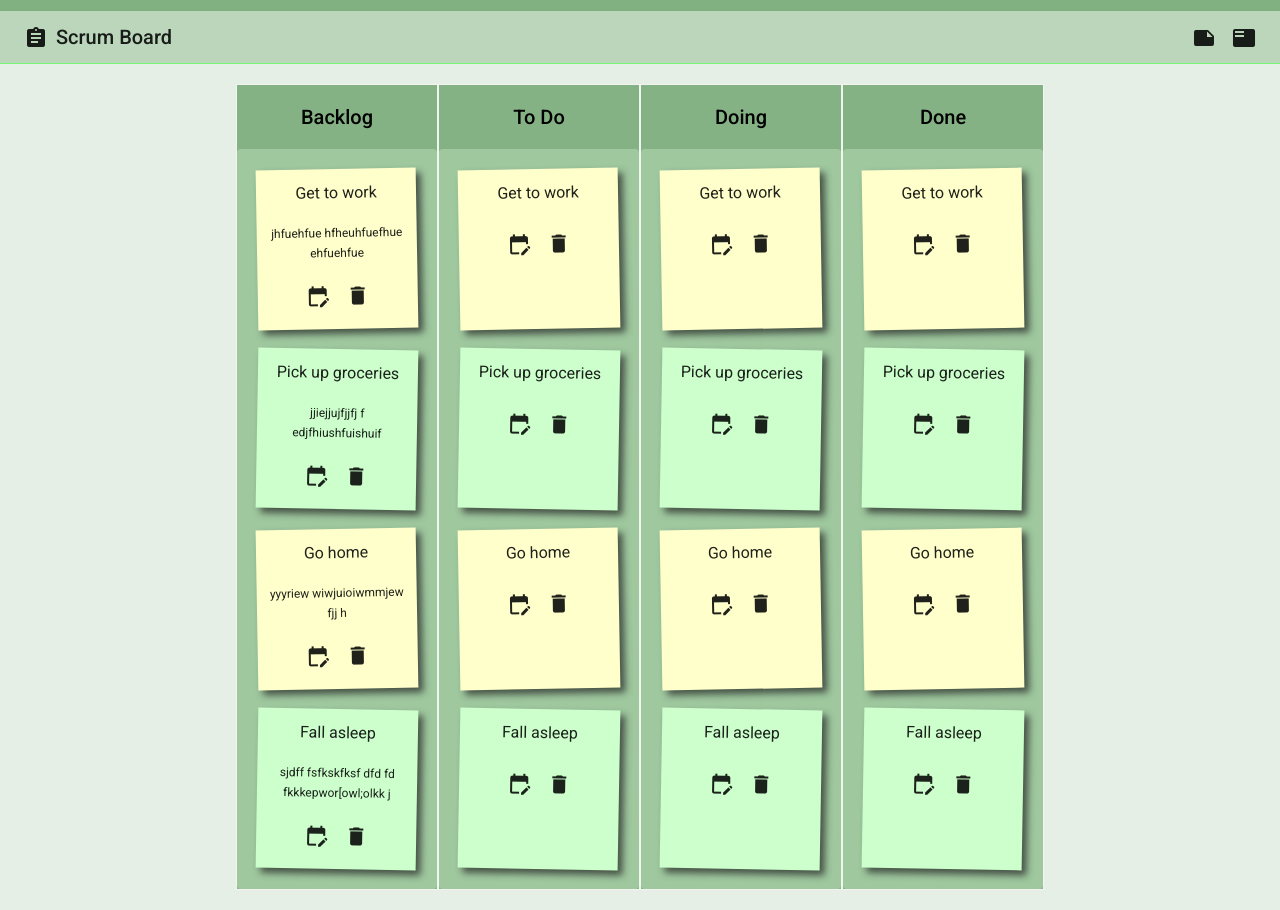
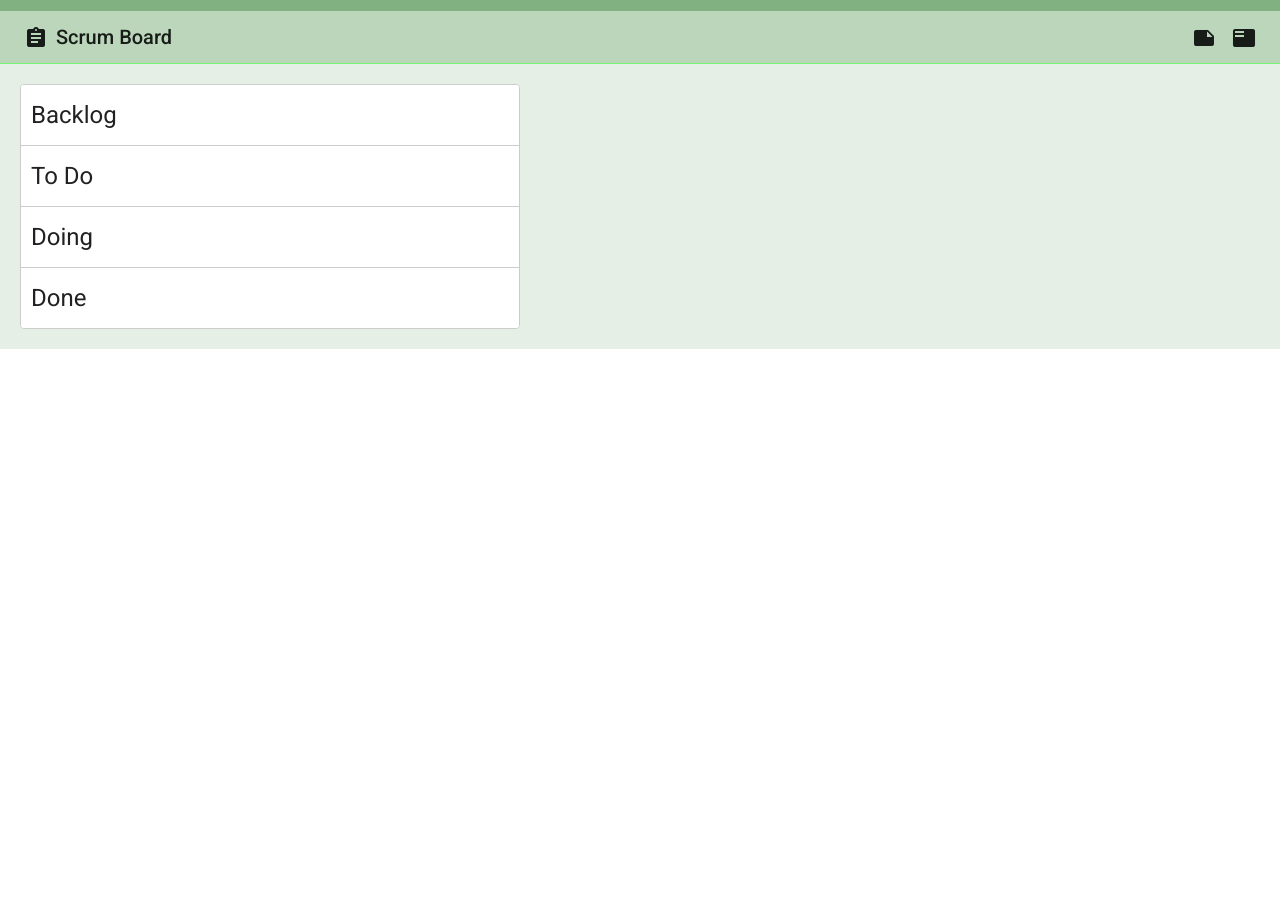
Before and after one commit to cristianzortea/scrum, an Angular app: page /columns in a window 1280 px wide. After the commit the page ends 800 px from the top, so only its background shows below. Built offline with nearby package versions, Linux system fonts and the light colour scheme.

Commit message:
Adding Stories Detail

```diff
--- a/src/app/app-routing.module.ts
+++ b/src/app/app-routing.module.ts
@@ -2,12 +2,13 @@ import { NgModule } from '@angular/core';
 import { RouterModule, Routes } from '@angular/router';
 
 import { BoardComponent } from './board/board.component';
+import { ColumnsListComponent } from './columns-list/columns-list.component';
 
 
 const routes: Routes = [
   { path: '', redirectTo: '/board', pathMatch: 'full' },
   { path: 'board', component: BoardComponent },
-  { path: 'columns', component: BoardComponent },
+  { path: 'columns', component: ColumnsListComponent },
   { path: 'story', component: BoardComponent },
 ];
 
--- a/src/app/board.service.ts
+++ b/src/app/board.service.ts
@@ -14,6 +14,7 @@ export class BoardService {
     {
       id: 1,
       name: 'Backlog',
+      position:0,
       stories : [ {
         id: 1,
         name: 'Get to work',
@@ -32,9 +33,9 @@ export class BoardService {
         description:' sjdff  fsfkskfksf  dfd fd  fkkkepwor[owl;olkk  j'
       }]},
     {
-        id: 2222, name: 'To Do',  stories : [ {id: 10, name: 'Get to work', description:''}, {id:21, name:'Pick up groceries', description:''},{id:31, name:'Go home', description:''},{id:35, name:'Fall asleep', description:''}]},
-    {id: 3333, name: 'Doing',  stories : [ {id: 11, name: 'Get to work', description:''}, {id:22, name:'Pick up groceries', description:''},{id:32, name:'Go home', description:''},{id:36, name:'Fall asleep', description:''}]},
-    {id: 4444, name: 'Done',  stories : [ {id: 12, name: 'Get to work', description:''}, {id:23, name:'Pick up groceries', description:''},{id:33, name:'Go home', description:''},{id:37, name:'Fall asleep', description:''}]}
+      id: 2222, name: 'To Do', position:1, stories : [ {id: 10, name: 'Get to work', description:''}, {id:21, name:'Pick up groceries', description:''},{id:31, name:'Go home', description:''},{id:35, name:'Fall asleep', description:''}]},
+    {id: 3333, name: 'Doing', position:2, stories : [ {id: 11, name: 'Get to work', description:''}, {id:22, name:'Pick up groceries', description:''},{id:32, name:'Go home', description:''},{id:36, name:'Fall asleep', description:''}]},
+    {id: 4444, name: 'Done', position:3, stories : [ {id: 12, name: 'Get to work', description:''}, {id:23, name:'Pick up groceries', description:''},{id:33, name:'Go home', description:''},{id:37, name:'Fall asleep', description:''}]}
   ];
 
   constructor() {
--- a/src/app/column.ts
+++ b/src/app/column.ts
@@ -3,5 +3,6 @@ import { Story } from "./story";
 export interface Column {
     id?: number;
     name?: string;
+    position?: number;
     stories?: Story[];
 }
--- a/src/app/columns-list/columns-list.component.css
+++ b/src/app/columns-list/columns-list.component.css
@@ -0,0 +1,61 @@
+.container {
+    padding: 20px;
+    text-align: center;
+    background: rgb(0 100 0 / 0.1) !important
+}
+
+
+.example-list {
+    width: 500px;
+    max-width: 100%;
+    border: solid 1px #ccc;
+    min-height: 60px;
+    display: block;
+    background: white;
+    border-radius: 4px;
+    overflow: hidden;
+  }
+
+  .example-box {
+    padding: 20px 10px;
+    border-bottom: solid 1px #ccc;
+    color: rgba(0, 0, 0, 0.87);
+    display: flex;
+    flex-direction: row;
+    align-items: center;
+    justify-content: space-between;
+    box-sizing: border-box;
+    cursor: move;
+    background: white;
+    font-size: 24px;
+  }
+  .example-box:hover {
+    background: rgba(31, 121, 31, 0.3);
+  }
+
+  .cdk-drag-preview {
+    box-sizing: border-box;
+    border-radius: 4px;
+    box-shadow: 0 5px 5px -3px rgba(0, 0, 0, 0.2),
+                0 8px 10px 1px rgba(0, 0, 0, 0.14),
+                0 3px 14px 2px rgba(0, 0, 0, 0.12);
+  }
+
+  .cdk-drag-animating {
+    transition: transform 250ms cubic-bezier(0, 0, 0.2, 1);
+  }
+
+  .example-box:last-child {
+    border: none;
+  }
+
+  .example-list.cdk-drop-list-dragging .example-box:not(.cdk-drag-placeholder) {
+    transition: transform 250ms cubic-bezier(0, 0, 0.2, 1);
+  }
+
+  .example-custom-placeholder {
+    background: rgba(31, 121, 31, 0.3);
+    border: dotted 3px #999;
+    min-height: 60px;
+    transition: transform 250ms cubic-bezier(0, 0, 0.2, 1);
+  }
--- a/src/app/columns-list/columns-list.component.html
+++ b/src/app/columns-list/columns-list.component.html
@@ -1 +1,9 @@
-<p>columns-list works!</p>
+
+<div class="container">
+    <div cdkDropList class="example-list" (cdkDropListDropped)="drop($event)">
+        <div class="example-box" *ngFor="let item of list" cdkDrag>
+            <div class="example-custom-placeholder" *cdkDragPlaceholder></div>
+            {{item}}
+        </div>
+    </div>
+</div>
--- a/src/app/columns-list/columns-list.component.ts
+++ b/src/app/columns-list/columns-list.component.ts
@@ -1,15 +1,30 @@
 import { Component, OnInit } from '@angular/core';
+import {CdkDragDrop, moveItemInArray} from '@angular/cdk/drag-drop';
+import { Column } from '../column';
+import { BoardService } from '../board.service';
 
 @Component({
   selector: 'app-columns-list',
   templateUrl: './columns-list.component.html',
   styleUrls: ['./columns-list.component.css']
 })
+
 export class ColumnsListComponent implements OnInit {
+  list: string[] = [];
+  columns: Column[] = [];
 
-  constructor() { }
+  constructor(private boardService: BoardService) { }
 
   ngOnInit(): void {
+    this.columns = this.boardService.getColumns();
+    for(let index of this.columns) {
+      this.list.push(index.name!);
+    }
   }
 
+  drop(event: CdkDragDrop<string[]>) {
+    console.log("previousIndex" + event.previousIndex);
+    console.log("currentIndex" +  event.currentIndex);
+    moveItemInArray(this.list, event.previousIndex, event.currentIndex);
+  }
 }
--- a/src/app/header/header.component.html
+++ b/src/app/header/header.component.html
@@ -4,7 +4,7 @@
     </button>
     <span>Scrum Board</span>
     <span class="example-spacer"></span>
-    <button routerLink="/board2/" mat-icon-button class="example-icon favorite-icon" aria-label="Example icon-button with heart icon">
+    <button routerLink="/columns/" mat-icon-button class="example-icon favorite-icon" aria-label="Example icon-button with heart icon">
       <mat-icon>note</mat-icon>
     </button>
     <button routerLink="/board/" mat-icon-button class="example-icon" aria-label="Example icon-button with share icon">
--- /dev/null
+++ b/src/app/story/story-detail-dialog.html
@@ -0,0 +1,9 @@
+<h1>
+  <input class="story-name" [(ngModel)]="story.name" id="story-name" placeholder="Name">
+</h1>
+<div mat-dialog-content>
+  <div><span>id: </span>{{data.id}}</div>
+</div>
+<div mat-dialog-actions>
+  <button mat-button mat-dialog-close>Okay</button>
+</div>
--- /dev/null
+++ b/src/app/story/story-dialog.css
@@ -0,0 +1,21 @@
+
+
+.mat-dialog-container{
+    min-height: 60px;
+    box-sizing:border-box;
+    background: rgb(0 100 0 / 0.1) !important;
+    border-radius: 4px;
+    overflow: hidden;
+    display: block;
+}
+
+.story-name{
+    border: none;
+    border-bottom:1px solid #ccc;
+    width:100%;
+    background-color: transparent;
+    resize: none;
+    outline: none;
+    font-size: large;
+    color: black;
+}
--- a/src/app/story/story.component.html
+++ b/src/app/story/story.component.html
@@ -1,7 +1,7 @@
 <h3>{{story.name}}</h3>
 <p>{{story.description}}</p>
 <div>
-    <button routerLink="/board/" mat-icon-button class="example-icon favorite-icon" aria-label="Example icon-button with heart icon">
+    <button (click)="openDialog()" mat-icon-button class="example-icon" aria-label="Example icon-button with share icon">
         <mat-icon>edit_calendar</mat-icon>
     </button>
     <button routerLink="/board/" mat-icon-button class="example-icon" aria-label="Example icon-button with share icon">
--- a/src/app/story/story.component.ts
+++ b/src/app/story/story.component.ts
@@ -1,26 +1,62 @@
-import { Component, OnInit, Input } from '@angular/core';
-import { Column } from '../column';
+import { Component, OnInit, Input, ViewChild, Inject } from '@angular/core';
+import {MatDialog, MatDialogRef, MAT_DIALOG_DATA} from '@angular/material/dialog';
 import { Story } from '../story';
 import { BoardService } from '../board.service';
+import { MatMenuTrigger } from '@angular/material/menu';
+import { FormGroup, FormControl, FormsModule, ReactiveFormsModule } from '@angular/forms';
+
+
+
 
 @Component({
   selector: 'app-story',
   templateUrl: './story.component.html',
   styleUrls: ['./story.component.css']
 })
+
 export class StoryComponent implements OnInit {
+  @ViewChild('menuTrigger')
+  menuTrigger!: MatMenuTrigger;
 
   @Input() story_id: number | undefined;
+  @Input() story: Story = {};
 
-  story: Story ={};
 
-  constructor(private boardService: BoardService) {
+  constructor(private boardService: BoardService, public dialog: MatDialog) {
+  }
+
+  openDialog(): void {
+    const storyDetailDialog = this.dialog.open(StoryDetailDialog, {
+      width: '250px',
+      data: this.story,
+    });
+
+    storyDetailDialog.afterClosed().subscribe(result => {
+      console.log('The dialog was closed');
+      this.story = result;
+    });
   }
 
   ngOnInit(): void {
     this.story = this.boardService.getStoryById(this.story_id!);
   }
+}
 
+@Component({
+  selector: 'story-detail-dialog',
+  templateUrl: 'story-detail-dialog.html',
+  styleUrls: ['story-dialog.css']
+})
 
+export class StoryDetailDialog {
+  @Input() story: Story = {};
+  constructor(
+    public dialogRef: MatDialogRef<StoryDetailDialog>,
+    @Inject(MAT_DIALOG_DATA) public data: Story,
+  ) {
 
+  }
+  onNoClick(): void {
+    this.dialogRef.close();
+  }
 }
```
Also changed, not shown: src/app/app.module.ts (+11 -2 lines).
